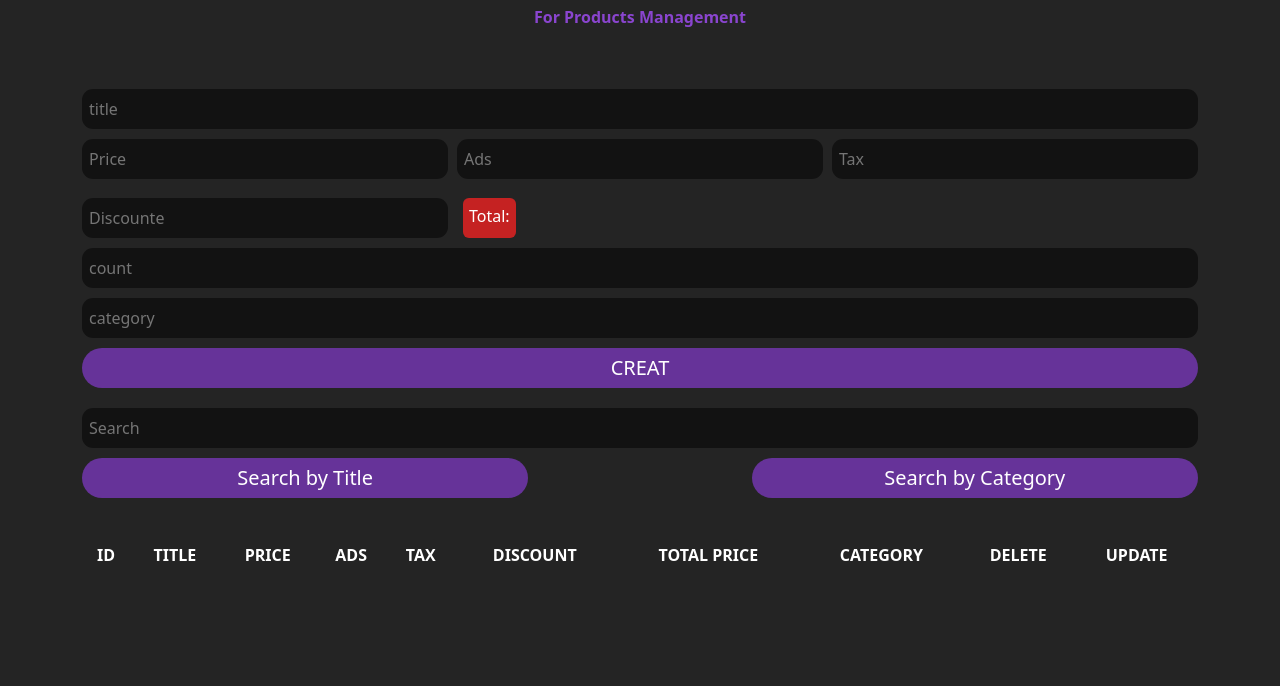
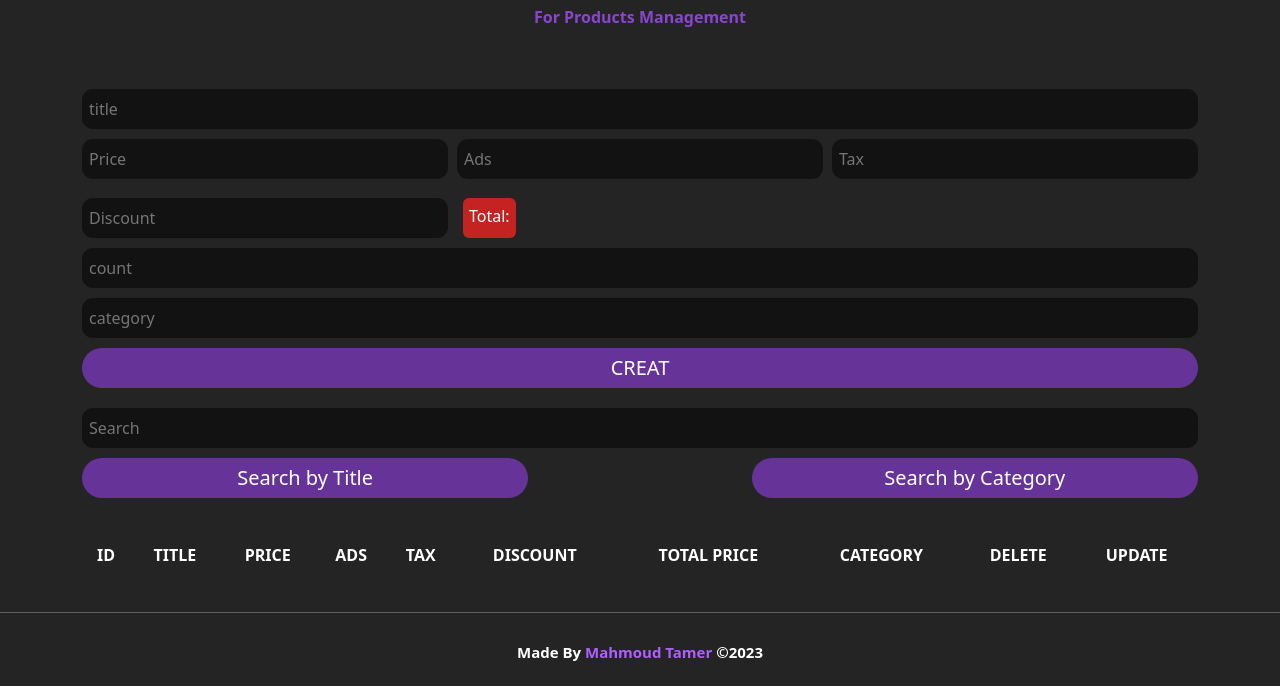
Before and after one commit to mahmoudtamer0/CRUDS_project, a plain HTML site: page index.html in a window 1280 px wide. Shown: the part 153-839 px from the top of the page. Before the commit the page ends 800 px from the top, so only its background shows below. Drawn offline with Linux system fonts and the light colour scheme.

Commit message:
edditing files

```diff
--- a/css/index.css
+++ b/css/index.css
@@ -68,7 +68,7 @@ input {
     width: 100%;
 }
 
-span {
+.pri span {
     background-color: #c52222;
     padding: 6px;
     border-radius: 6px;
@@ -80,7 +80,7 @@ span {
     margin-bottom: 10px;
 }
 
-span::before {
+.pri span::before {
     content: "Total: ";
 }
 
@@ -214,3 +214,20 @@ button :hover {
     background-color: #a146bd;
     letter-spacing: 0.02cm;
 }
+
+.foot {
+    text-align: center;
+    padding: 30px 0 25px;
+    border-top: 1px solid #5c5c5c;
+}
+
+.foot h3 {
+    color: white;
+    font-size: 15px;
+    margin: 0;
+    font-weight: 700;
+}
+
+.foot h3 span {
+    color: #af5fff;
+}
--- a/index.html
+++ b/index.html
@@ -25,7 +25,7 @@
                     <input onkeyup="getTotal()" type="number" id="price" placeholder="Price" required>
                     <input onkeyup="getTotal()" type="number" id="ads" placeholder="Ads">
                     <input onkeyup="getTotal()" type="number" id="tax" placeholder="Tax">
-                    <input onkeyup="getTotal()" type="number" id="disc" placeholder="Discounte">
+                    <input onkeyup="getTotal()" type="number" id="disc" placeholder="Discount">
                     <span id="total"> </span>
                 </div>
                 <input type="number" id="count" placeholder="count">
@@ -59,6 +59,9 @@
                 </tbody>
             </table>
         </div>
+        <div class="foot">
+            <h3>Made By <span>Mahmoud Tamer</span> &copy;2023 </h3>
+        </div>
         <script src="js/popper.min.js"></script>
         <script src="js/jquery-3.6.4.min.js"></script>
         <script src="js/bootstrap.js"></script>
```
